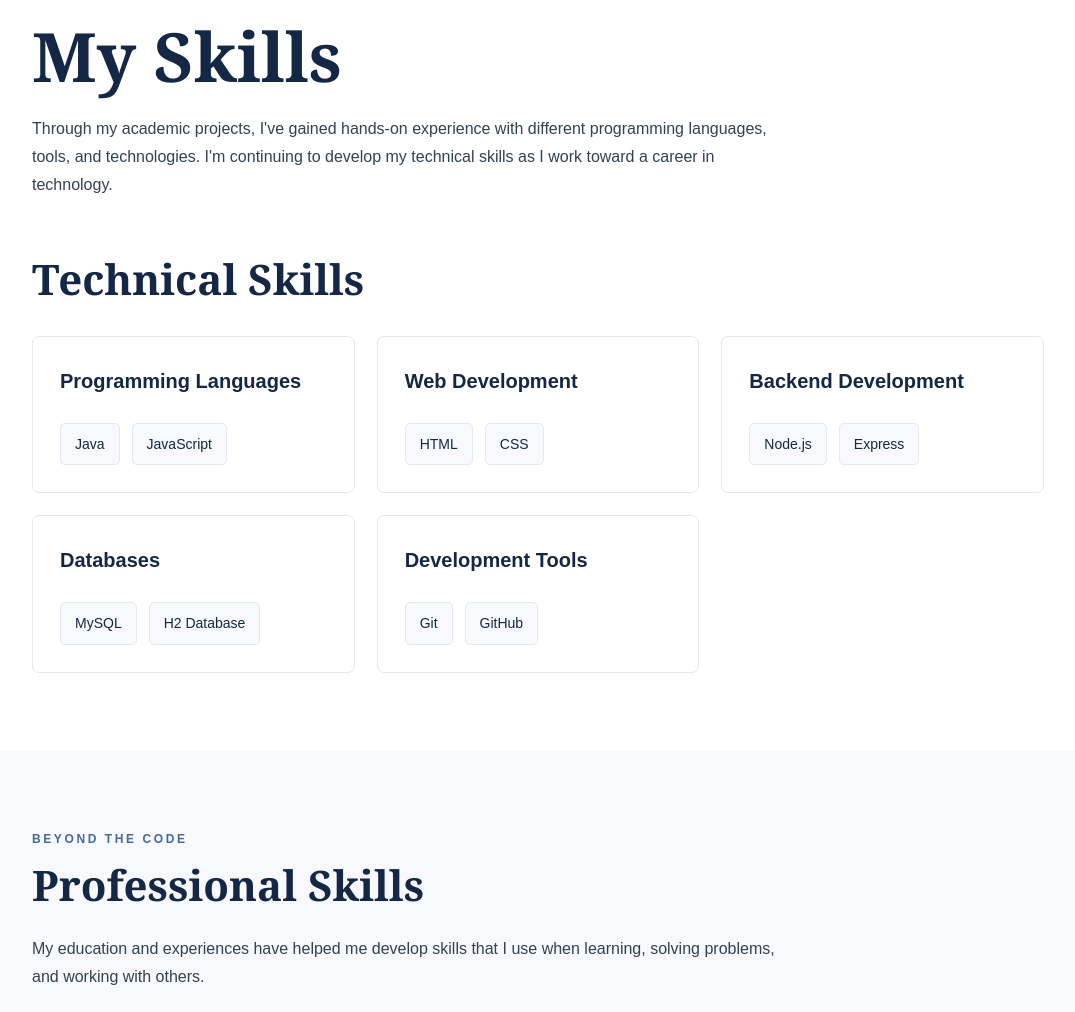
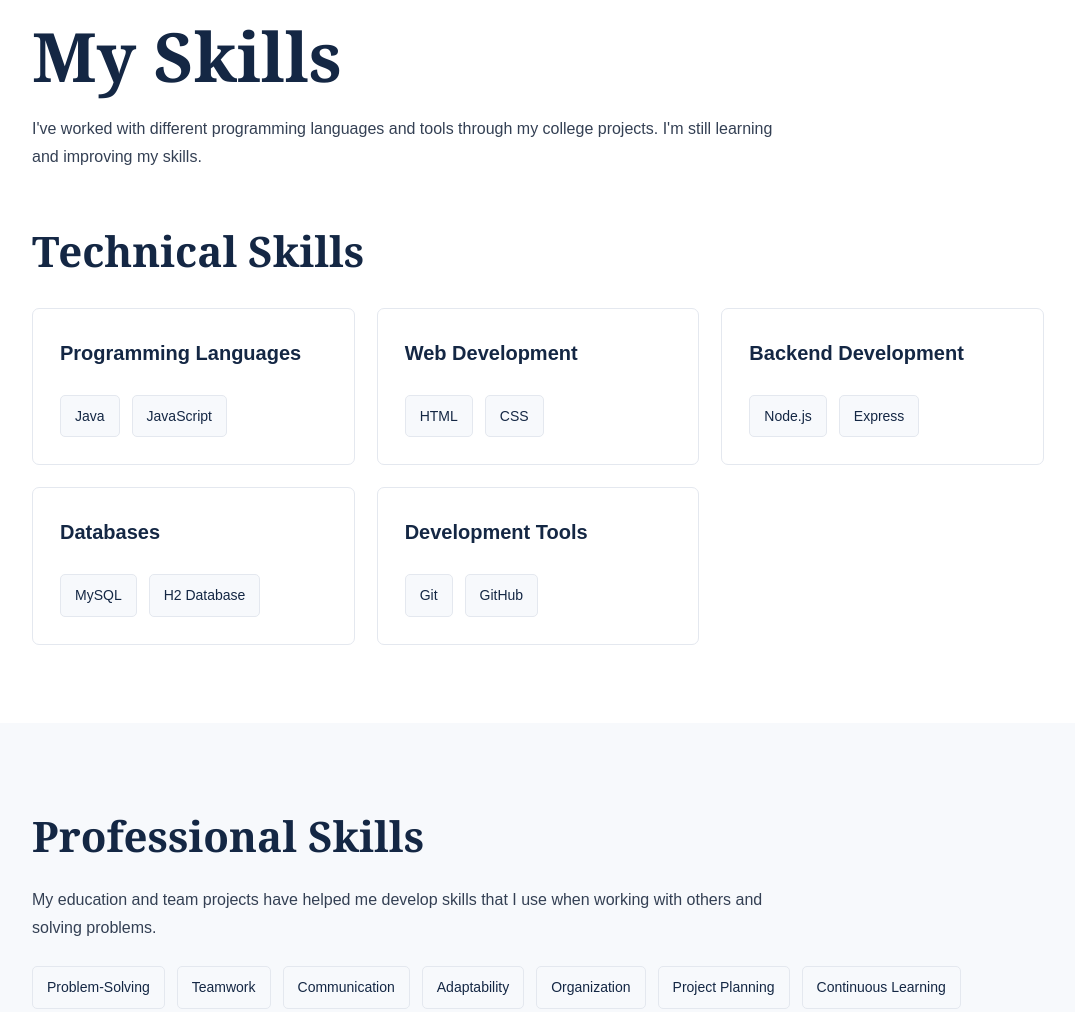
Before and after one commit to bguimaraesbarrosl/bguimaraesbarrosl.github.io, a plain HTML site: page skills.html in a window 1280 px wide. Shown: the part 170-1182 px from the top of the page, without its empty margins (102-1177 px from the left). Drawn offline with Linux system fonts and the light colour scheme.

Commit message:
Update skills.html

```diff
--- a/skills.html
+++ b/skills.html
@@ -1,4 +1,3 @@
-
 <!DOCTYPE html>
 <html lang="en">
 <head>
@@ -10,13 +9,9 @@
 </head>
 
 <body>
-
-  <!-- NAVIGATION -->
   <header class="site-header">
     <nav class="nav">
-      <a class="brand" href="index.html">
-        Bianca's Portfolio
-      </a>
+      <a class="brand" href="index.html">Bianca's Portfolio</a>
 
       <div class="links">
         <a href="index.html">Home</a>
@@ -29,30 +24,20 @@
   </header>
 
   <main>
-
-    <!-- INTRODUCTION -->
     <section class="section">
       <div class="wrap">
-
         <div class="eyebrow">What I've learned</div>
-
         <h1>My Skills</h1>
 
         <p class="intro">
-          Through my academic projects, I've gained
-          hands-on experience with different programming
-          languages, tools, and technologies.
-          I'm continuing to develop my technical skills
-          as I work toward a career in technology.
+          I've worked with different programming languages
+          and tools through my college projects.
+          I'm still learning and improving my skills.
         </p>
 
-        <!-- TECHNICAL SKILLS -->
-        <h2 style="margin-top: 55px;">
-          Technical Skills
-        </h2>
+        <h2 style="margin-top: 55px;">Technical Skills</h2>
 
         <div class="cards">
-
           <article class="card">
             <h3>Programming Languages</h3>
             <div class="tags">
@@ -92,24 +77,18 @@
               <span class="tag">GitHub</span>
             </div>
           </article>
-
         </div>
-
       </div>
     </section>
 
-    <!-- PROFESSIONAL SKILLS -->
     <section class="section tint">
       <div class="wrap">
-
-        <div class="eyebrow">Beyond the code</div>
-
         <h2>Professional Skills</h2>
 
         <p class="intro">
-          My education and experiences have helped
-          me develop skills that I use when learning,
-          solving problems, and working with others.
+          My education and team projects have helped me
+          develop skills that I use when working with others
+          and solving problems.
         </p>
 
         <div class="tags">
@@ -121,16 +100,12 @@
           <span class="tag">Project Planning</span>
           <span class="tag">Continuous Learning</span>
         </div>
-
       </div>
     </section>
-
   </main>
 
-  <!-- FOOTER -->
   <footer class="footer">
     Bianca's Portfolio
   </footer>
-
 </body>
 </html>
```
